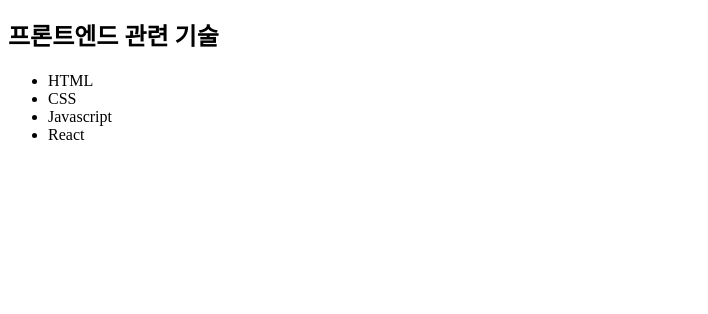
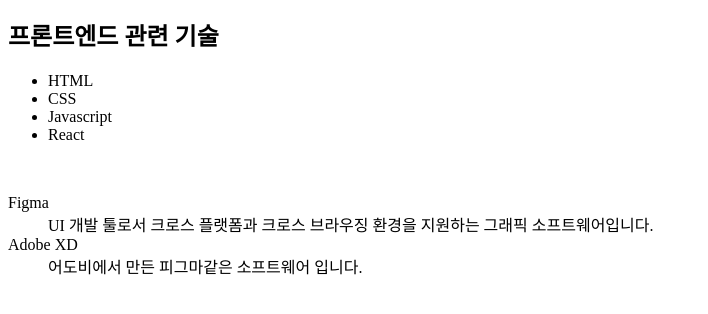
Before and after one commit to stelakimi124/UX-UI, a plain HTML site: page index.html in a window 1280 px wide. Shown: the part 116-430 px from the top of the page, without its empty margins (0-708 px from the left). Drawn offline with Linux system fonts and the light colour scheme.

Commit message:
용어 정의를 위한 요소 삽입

```diff
--- a/index.html
+++ b/index.html
@@ -19,5 +19,12 @@
     <div>
         <img src="./2021_summer1_bean.png" alt="">
     </div>
+    <dl>
+        <dt>Figma</dt>
+        <dd>UI 개발 툴로서 크로스 플랫폼과 크로스 브라우징 환경을 지원하는 그래픽 소프트웨어입니다.</dd>
+        <dt>Adobe XD</dt>
+        <dd>어도비에서 만든 피그마같은 소프트웨어 입니다.</dd>
+
+    </dl>
 </body>
 </html>
```
